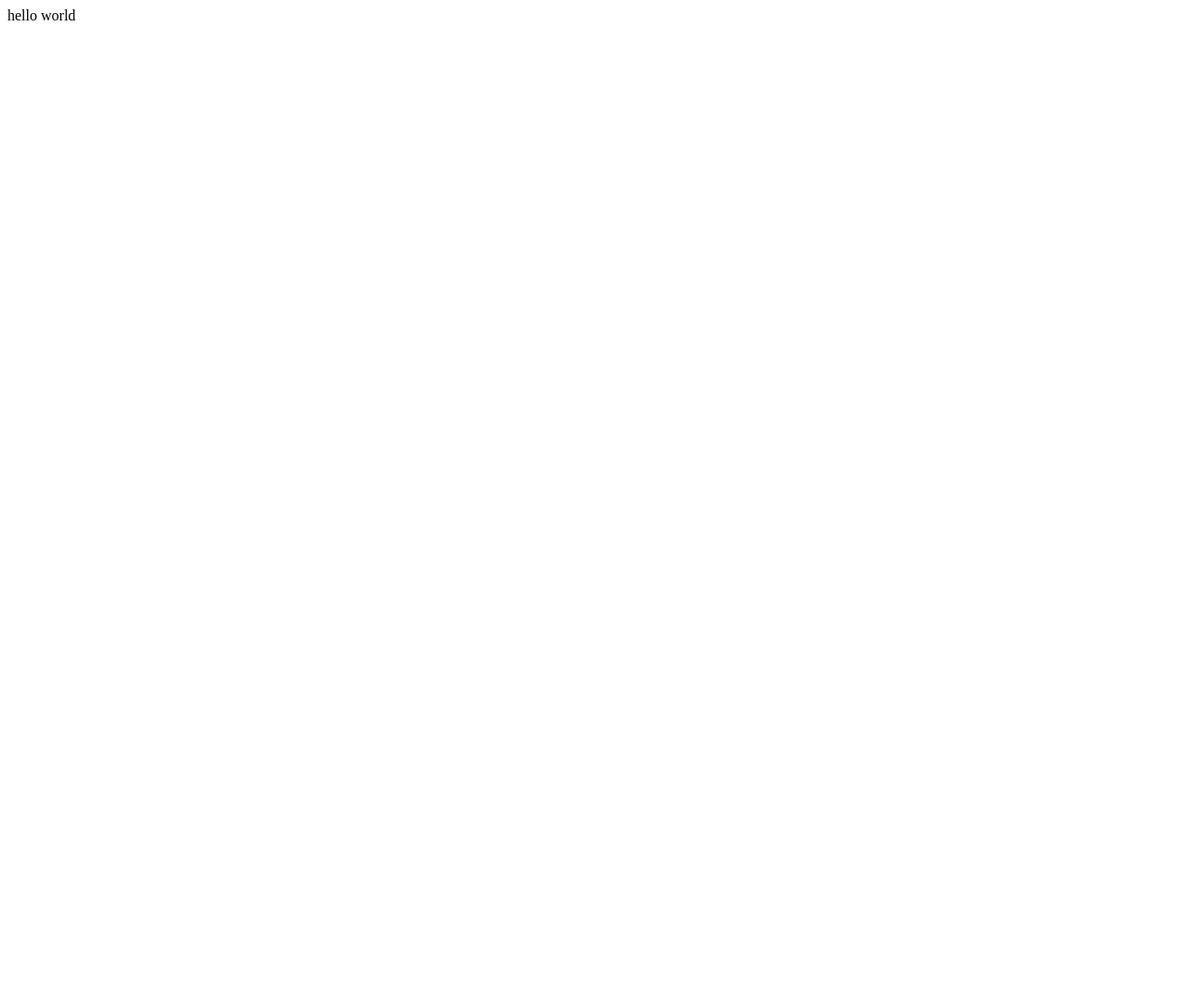
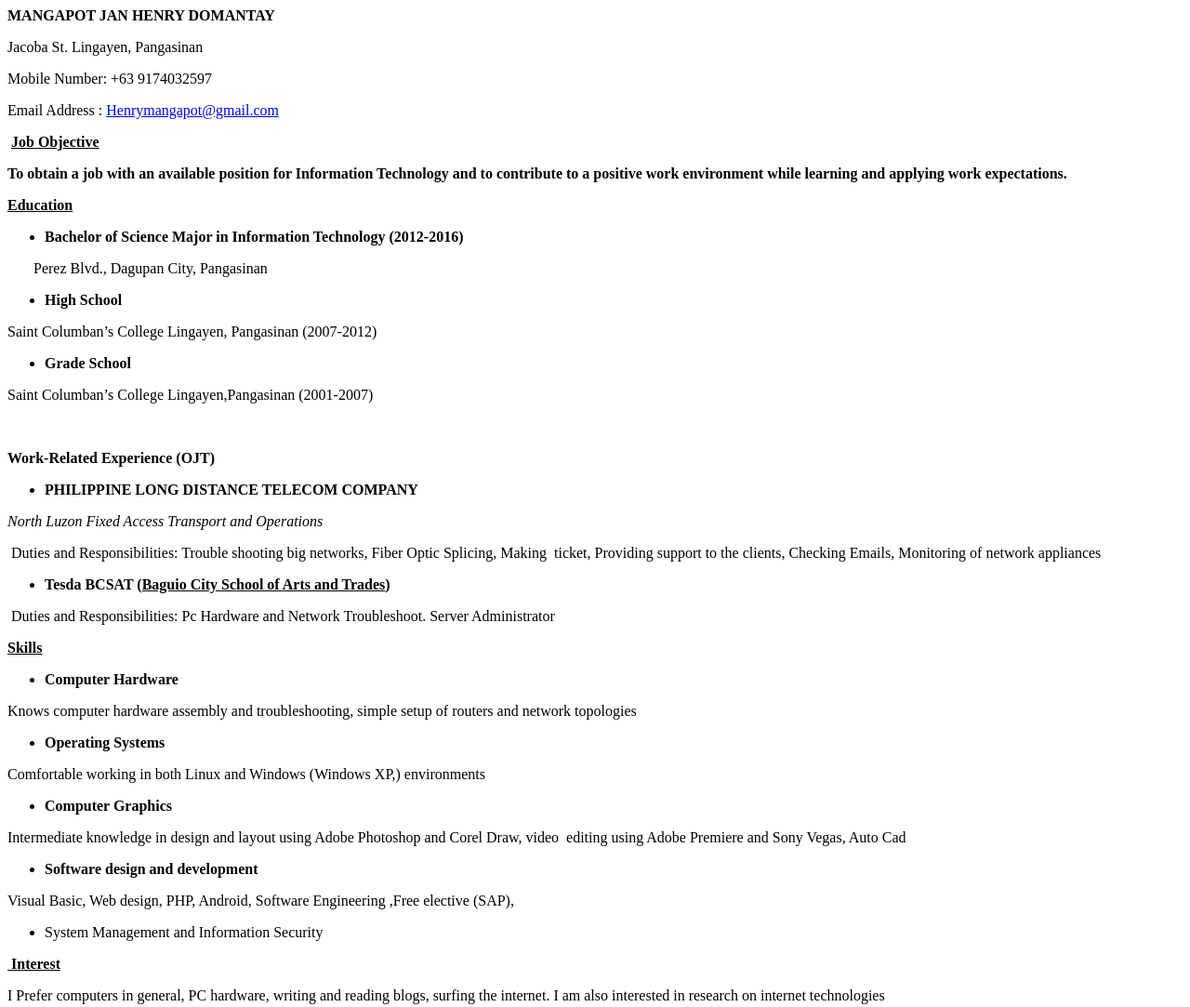
Before and after one commit to avatarmode/avatarmode.github.io, a plain HTML site: page index.html in a window 1280 px wide. Shown: the whole page at 93% size. Before the commit the page ends 800 px from the top, so only its background shows below. Drawn offline with Linux system fonts and the light colour scheme.

Commit message:
Update index.html

```diff
--- a/index.html
+++ b/index.html
@@ -1 +1,58 @@
-hello world
+<p><strong>MANGAPOT JAN HENRY DOMANTAY</strong></p>
+<p>Jacoba St. Lingayen, Pangasinan</p>
+<p>Mobile Number: +63 9174032597</p>
+<p>Email Address : <a href="mailto:Henrymangapot@gmail.com">Henrymangapot@gmail.com</a></p>
+<p>&nbsp;<strong><u>Job Objective</u></strong></p>
+<p><strong>To obtain a job with an available position for Information Technology and to contribute to a positive work environment while learning and applying work expectations.</strong></p>
+<p><strong><u>Education</u></strong></p>
+<ul>
+<li><strong>Bachelor of Science Major in Information Technology (2012-2016)</strong></li>
+</ul>
+<p>&nbsp;&nbsp;&nbsp;&nbsp;&nbsp; &nbsp;Perez Blvd., Dagupan City, Pangasinan</p>
+<ul>
+<li><strong>High School</strong></li>
+</ul>
+<p>Saint Columban&rsquo;s College Lingayen, Pangasinan (2007-2012)&nbsp;&nbsp;</p>
+<ul>
+<li><strong>Grade School</strong></li>
+</ul>
+<p>Saint Columban&rsquo;s College Lingayen,Pangasinan (2001-2007)</p>
+<p>&nbsp;</p>
+<p><strong>Work-Related Experience (OJT)</strong></p>
+<ul>
+<li><strong>PHILIPPINE LONG DISTANCE TELECOM COMPANY </strong></li>
+</ul>
+<p><em>North Luzon Fixed Access Transport and Operations</em></p>
+<p>&nbsp;Duties and Responsibilities: Trouble shooting big networks, Fiber Optic Splicing, Making&nbsp; ticket, Providing support to the clients, Checking Emails, Monitoring of network appliances</p>
+<ul>
+<li><strong>Tesda BCSAT (<u>Baguio City School of Arts and Trades</u>)</strong></li>
+</ul>
+<p>&nbsp;Duties and Responsibilities: Pc Hardware and Network Troubleshoot. Server Administrator</p>
+<p><strong><u>Skills</u></strong></p>
+<ul>
+<li><strong>Computer Hardware </strong></li>
+</ul>
+<p>Knows computer hardware assembly and troubleshooting, simple setup of routers and network topologies</p>
+<ul>
+<li><strong>Operating Systems</strong></li>
+</ul>
+<p>Comfortable working in both Linux and Windows (Windows XP,) environments</p>
+<ul>
+<li><strong>Computer Graphics</strong></li>
+</ul>
+<p>Intermediate knowledge in design and layout using Adobe Photoshop and Corel Draw, video&nbsp; editing using Adobe Premiere and Sony Vegas, Auto Cad</p>
+<ul>
+<li><strong>Software design and development</strong></li>
+</ul>
+<p>Visual Basic, Web design, PHP, Android, Software Engineering ,Free elective (SAP),</p>
+<ul>
+<li>System Management and Information Security</li>
+</ul>
+<p><strong><u>&nbsp;Interest</u></strong></p>
+<p>I Prefer computers in general, PC hardware, writing and reading blogs, surfing the internet. I am also interested in research on internet technologies</p>
+<p>&nbsp;</p>
+<p>&nbsp;</p>
+<p>&nbsp;</p>
+<p><strong>&nbsp;</strong></p>
+<p><strong>&nbsp;</strong></p>
+<p>&nbsp;</p>
```
